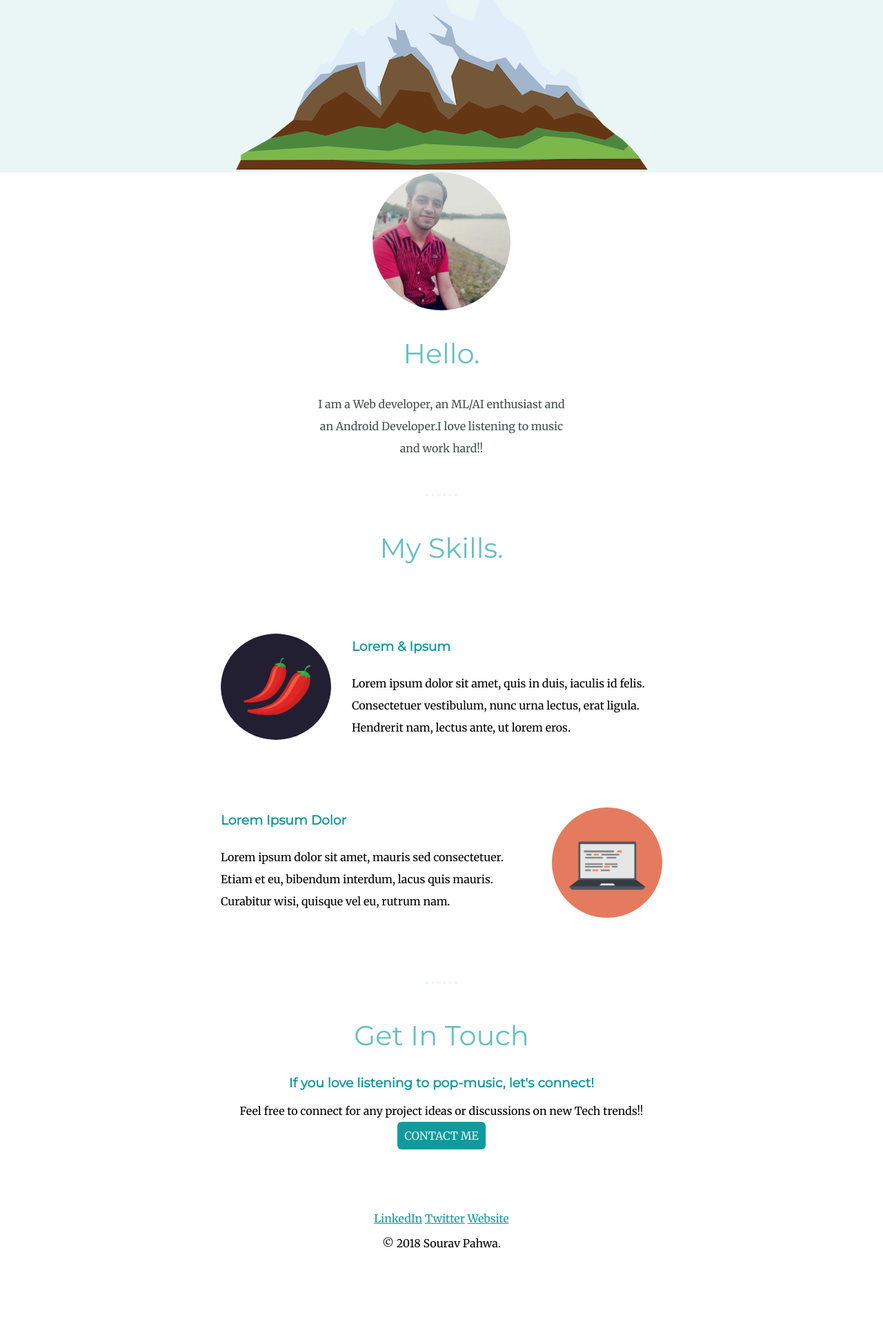
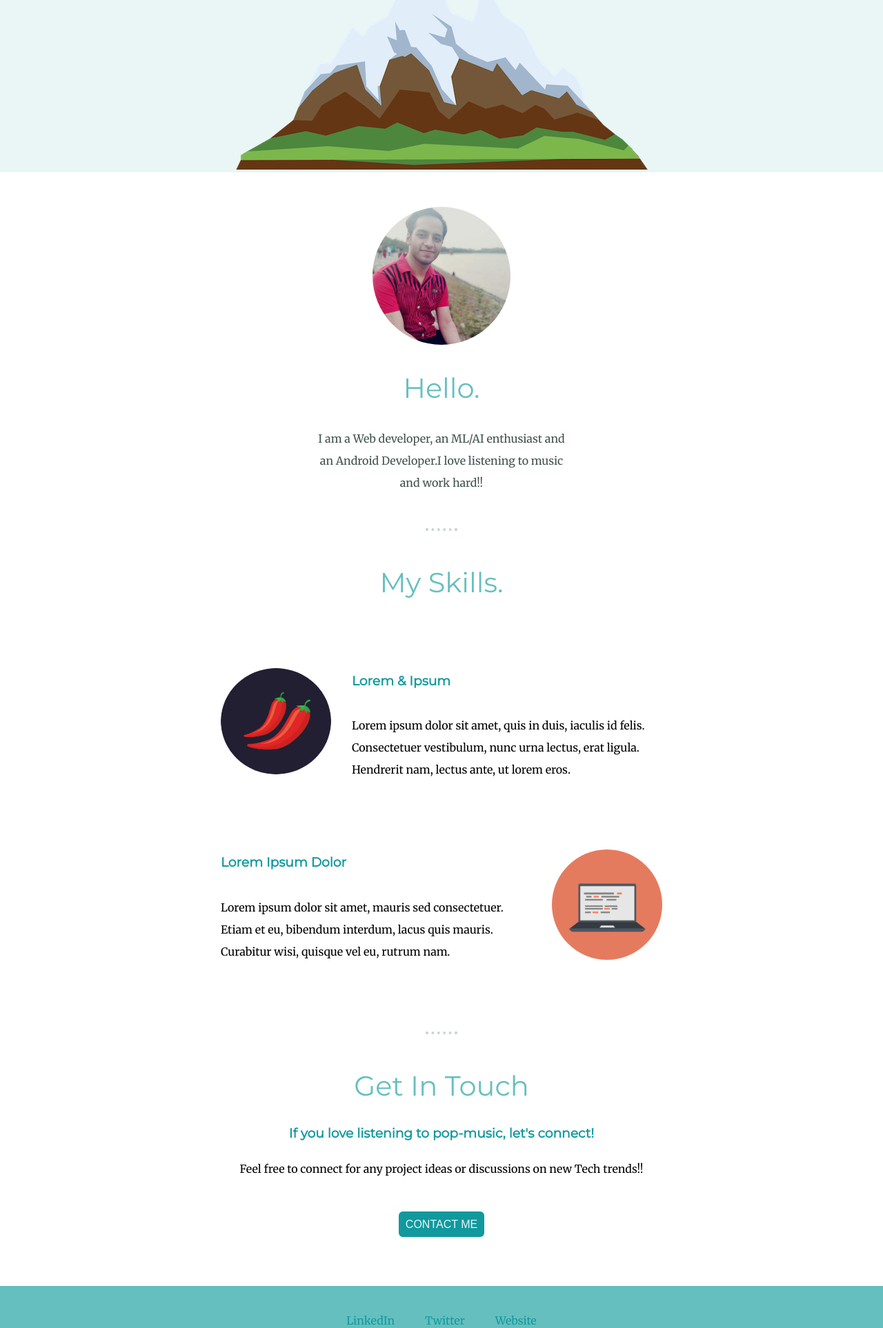
Before and after one commit to Sourav61/Angela-Yu-Web-Dev-Bootcamp, a PHP site: page / in a window 1280 px wide. Shown: the part 556-2482 px from the top of the page at 69% size. Before the commit the page ends 2366 px from the top, so only its background shows below. Run offline with PHP 8.4, Linux system fonts and the light colour scheme.

Commit message:
Completed dummy website for challenge 60

```diff
--- a/Trial Website/css/style.css
+++ b/Trial Website/css/style.css
@@ -15,7 +15,7 @@ body {
   color: #EAF6F6;
   border-radius: 6px;
   padding: 10px;
-
+  font-family: sans-serif;
 }
 
 .bottom-cloud{
@@ -25,7 +25,9 @@ body {
 }
 
 .bottom-container {
-  margin: 100px auto 50px;
+  margin-top: 80px;
+  padding: 40px 0;
+  background-color: #66BFBF;
 }
 
 .chillie-image {
@@ -42,6 +44,16 @@ body {
   width: 25%;
   float: right;
   margin-left: 30px;
+}
+
+.connect {
+  margin: 30px auto 60px;
+}
+
+.footer-link {
+  text-decoration: none;
+  margin: 20px;
+  color: #11999E;
 }
 
 h1 {
@@ -62,6 +74,7 @@ h2{
 h3{
   font-family: 'Montserrat', sans-serif;
   color: #11999E;
+  margin: 30px 0;
 }
 
 .hori-rule {
@@ -69,14 +82,16 @@ h3{
   width: 3%;
   border-width: 4px;
   border-top: 2px;
-  border-color: #EAF6F6;
+  border-color: #c8d5d5;
   margin: 50px auto;
+
 }
 
 .image {
   border-radius: 100%;
   height: 200px;
   width: 200px;
+  margin-top: 50px;
 }
 
 .para {
@@ -102,6 +117,11 @@ h3{
   padding-top: 100px;
 }
 
+.trademark {
+  margin-top: 30px;
+  color: #EAF6F6;
+}
+
 /* .middle-container{
 
 }
--- a/Trial Website/index.html
+++ b/Trial Website/index.html
@@ -43,7 +43,7 @@
       <div class="contact-me">
         <h2>Get In Touch</h2>
         <h3>If you love listening to pop-music, let's connect!</h3>
-        <p>Feel free to connect for any project ideas or discussions on new Tech trends!!</p>
+        <p class="connect">Feel free to connect for any project ideas or discussions on new Tech trends!!</p>
         <a class="btn" type="btn" href="mailto:sourav61pahwa@gmail.com">CONTACT ME</a>
       </div>
     </div>
@@ -53,7 +53,7 @@
       <a class="footer-link" href="https://www.linkedin.com/in/sourav-pahwa-93b4041b6/">LinkedIn</a>
       <a class="footer-link" href="https://twitter.com/SouravPahwa9">Twitter</a>
       <a class="footer-link" href="https://personal-portfolio-sp.herokuapp.com/">Website</a>
-      <p>© 2018 Sourav Pahwa.</p>
+      <p class="trademark">© 2018 Sourav Pahwa.</p>
     </div>
 
   </body>
```
